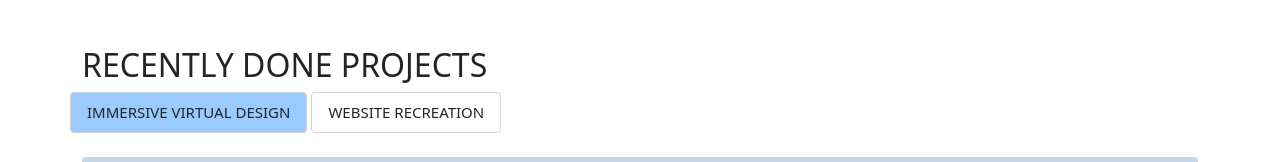
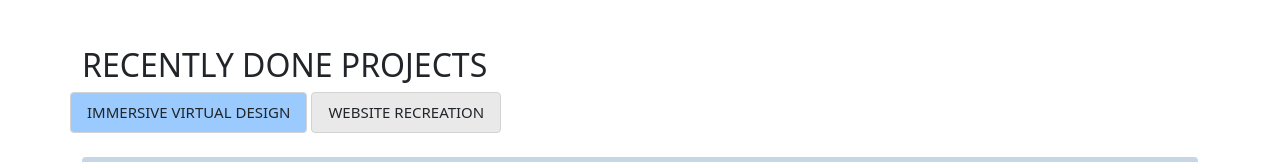
Before and after one commit to PrayushNeup/PrayushNeup.github.io, a plain HTML site: page Portfolio/productions.html in a window 1280 px wide. Shown: the part 1804-1966 px from the top of the page. Drawn offline with Linux system fonts and the light colour scheme.

Commit message:
Update custom.css

```diff
--- a/Portfolio/css/custom.css
+++ b/Portfolio/css/custom.css
@@ -49,6 +49,7 @@
     color: var(--text-black);
     text-transform:uppercase;
     border: 1px lightgrey solid;
+    background-color:rgb(233, 233, 233);
 }
 
 .portfolio_wrapper .nav-link:hover{
```
